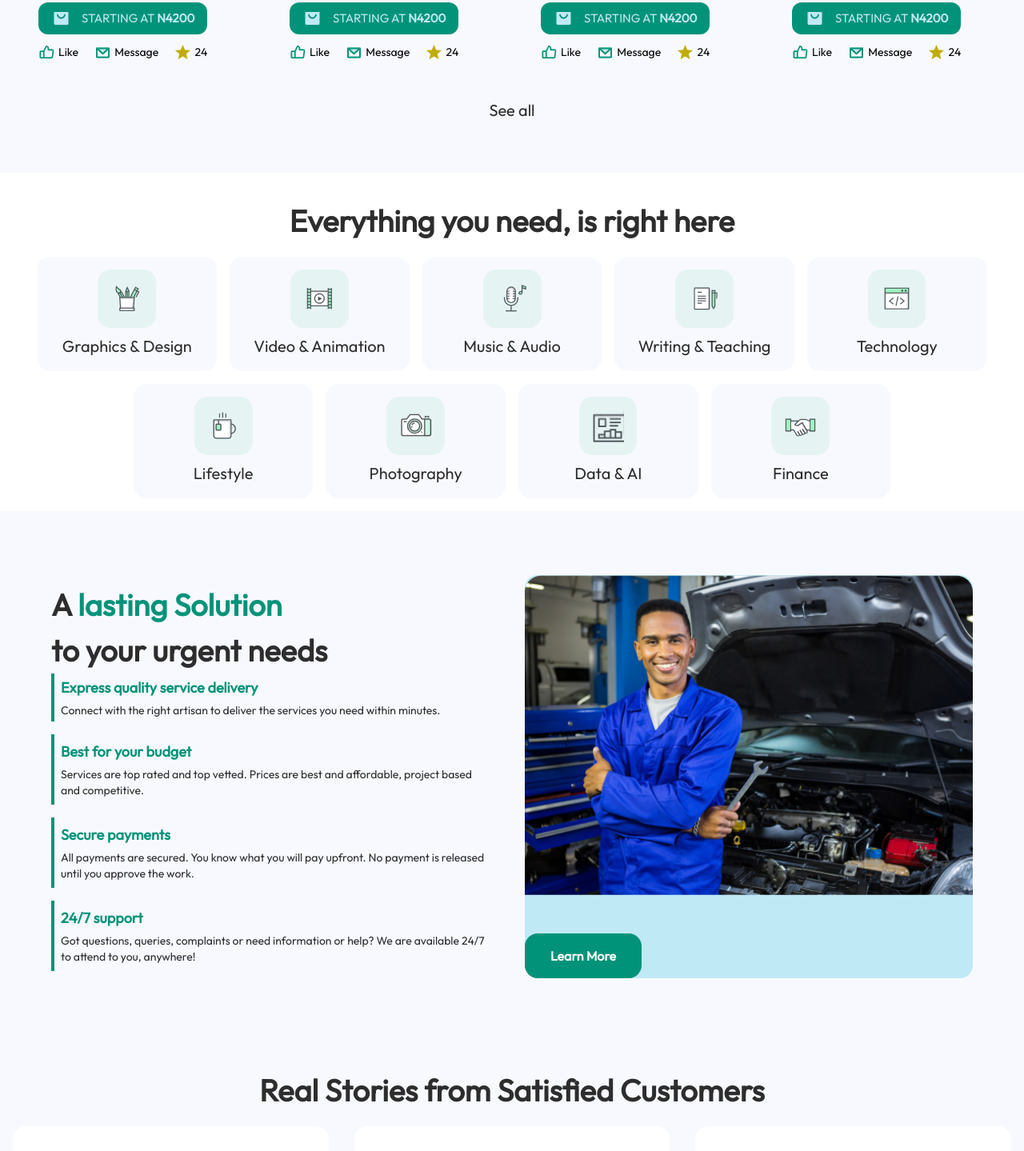
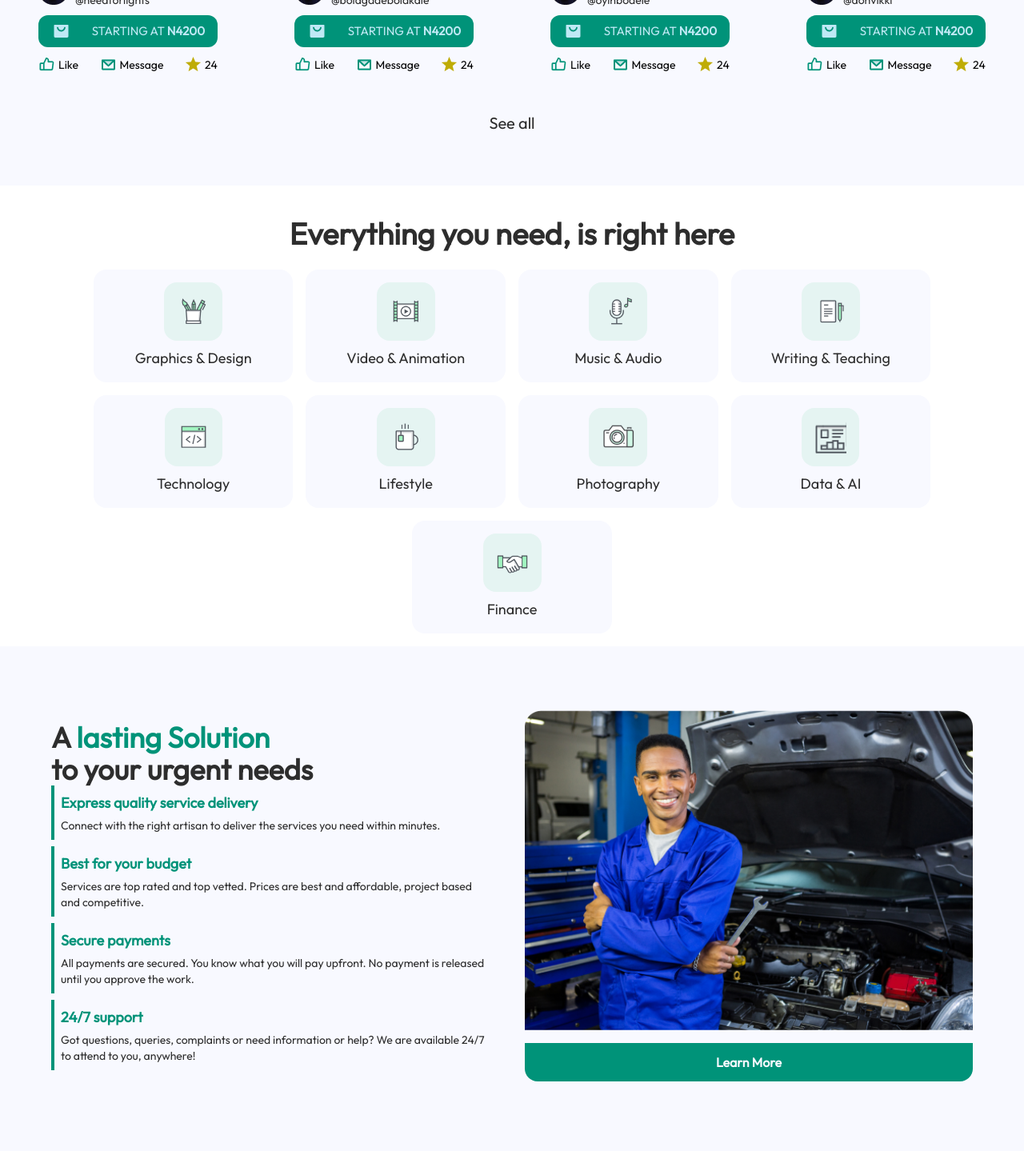
Before and after one commit to adeleke-code/helpmeet-landing-page, a React (Create React App) app: page / in a window 1280 px wide. Shown: the part 1330-2769 px from the top of the page at 80% size. Built offline with nearby package versions, Linux system fonts and the light colour scheme.

Commit message:
style: Refactor component width size

```diff
--- a/src/components/About.tsx
+++ b/src/components/About.tsx
@@ -1,54 +1,52 @@
-import React from "react";
-import Button from "./Button";
 import smilingMechanic from "../assets/smiling-mechanic.png";
 
 function About() {
   return (
-    <section className="h-full">
-      <div className="max-w-7xl mx-auto my-8 p-4">
+    <section className="h-full w-full xl:max-w-7xl xl:mx-auto">
+      <div className="my-8 p-4">
         <div className="flex flex-col md:flex-row items-center justify-center gap-8 lg:mx-12">
           <div className="w-full md:w-1/2 flex flex-col justify-center text-[#2D2D2D]">
-            <h3 className="text-[26px] lg:text-[38px] font-bold ">
+            <h3 className="text-[23px] lg:text-3xl xl:text-4xl font-bold ">
               A <span className="text-[#009379]">lasting Solution</span>
               <br /> to your urgent needs
             </h3>
 
-            <div className="space-y-4">
-              <div className="border-l-4 border-l-[#009379] px-2 py-1 space-y-1">
-                <h4 className="text-base lg:text-lg text-[#009379] font-semibold">
+            <div className="space-y-2">
+              <div className="border-l-4 border-l-[#009379] px-2 space-y-1 lg:p-2">
+                <h4 className="text-base xl:text-lg text-[#009379] font-semibold">
                   Express quality service delivery
                 </h4>
-                <p className="text-xs lg:text-sm">
+                <p className="text-xs xl:text-sm">
                   Connect with the right artisan to deliver the services you
                   need within minutes.
                 </p>
               </div>
 
-              <div className="border-l-4 border-l-[#009379] p-2 space-y-1">
-                <h4 className="text-base lg:text-lg text-[#009379] font-semibold">
+              <div className="border-l-4 border-l-[#009379] px-2 space-y-1 lg:p-2">
+                <h4 className="text-base xl:text-lg text-[#009379] font-semibold">
                   Best for your budget
                 </h4>
-                <p className="text-xs lg:text-sm">
+                <p className="text-xs xl:text-sm">
                   Services are top rated and top vetted. Prices are best and
                   affordable, project based and competitive.
                 </p>
               </div>
 
-              <div className="border-l-4 border-l-[#009379] p-2 space-y-1">
-                <h4 className="text-base lg:text-lg text-[#009379] font-semibold">
+              <div className="border-l-4 border-l-[#009379] px-2 space-y-1 lg:p-2">
+                <h4 className="text-base xl:text-lg text-[#009379] font-semibold">
                   Secure payments
                 </h4>
-                <p className="text-xs lg:text-sm">
+                <p className="text-xs xl:text-sm">
                   All payments are secured. You know what you will pay upfront.
                   No payment is released until you approve the work.
                 </p>
               </div>
 
-              <div className="border-l-4 border-l-[#009379] p-2 space-y-1">
-                <h4 className="text-base lg:text-lg text-[#009379] font-semibold">
+              <div className="border-l-4 border-l-[#009379] px-2 space-y-1 lg:p-2">
+                <h4 className="text-base xl:text-lg text-[#009379] font-semibold">
                   24/7 support
                 </h4>
-                <p className="text-xs lg:text-sm">
+                <p className="text-xs xl:text-sm">
                   Got questions, queries, complaints or need information or
                   help? We are available 24/7 to attend to you, anywhere!
                 </p>
@@ -56,14 +54,18 @@ function About() {
             </div>
           </div>
 
-          <div className="w-full md:w-1/2 bg-[#BFE9F5] rounded-2xl space-y-12">
+          <div className="w-full md:w-1/2 rounded-t-2xl space-y-4">
             <img
               src={smilingMechanic}
               alt="Smiling mechanic with arms crossed holding a spanner"
               className="w-full"
             />
 
-            <Button label="Learn More" primary extraLarge />
+            {/* <Button label="Learn More" primary extraLarge /> */}
+
+            <button className="w-full bg-[#009379] text-[#F8F9FF] rounded-b-2xl py-3 font-semibold">
+              Learn More
+            </button>
           </div>
         </div>
       </div>
--- a/src/components/ArtisansSection.tsx
+++ b/src/components/ArtisansSection.tsx
@@ -10,12 +10,12 @@ function ArtisansSection() {
   const newArtisans = artisans.slice(0, 8);
 
   return (
-    <section className="h-full pb-8">
-      <div className="max-w-7xl mx-auto p-2 lg:p-4 my-8 grid grid-cols-2 md:grid-cols-4 gap-y-8 gap-2">
+    <section className="h-full w-full xl:max-w-7xl xl:mx-auto pb-8">
+      <div className="p-4 my-8 grid grid-cols-1 md:grid-cols-3 lg:grid-cols-3 xl:grid-cols-4 gap-y-8 gap-2 md:gap-4 lg:gap-8">
         {newArtisans.map((artisan) => (
           <div
             key={artisan.coverImage}
-            className="lg:w-[90%] rounded-t-xl space-y-2"
+            className="w-full rounded-t-xl space-y-2"
           >
             <img
               src={artisan.coverImage}
--- a/src/components/Banner.tsx
+++ b/src/components/Banner.tsx
@@ -1,12 +1,10 @@
-import React from "react";
-import banner from "../assets/banner-image.png";
-import Button from "./Button";
+import banner from "../assets/banner-img.png";
 
 function Banner() {
   return (
-    <section className="h-full">
-      <div className="max-w-7xl mx-auto pt-4 md:pt-0 px-4 md:px-12 md:my-8 bg-[#FCDDEC] flex flex-col md:flex-row">
-        <div className="md:w-1/2 md:py-4 lg:py-20 space-y-6 text-[#2D2D2D]">
+    <section className="h-full w-full xl:max-w-7xl xl:mx-auto ">
+      <div className="pt-4 md:pt-0 px-4 md:px-12 md:my-8 bg-[#2C1618] flex flex-col md:flex-row items-center">
+        <div className="md:w-1/2 md:py-4 xl:py-20 space-y-6 text-[#F8F9FF]">
           <h4 className="text-[26px] lg:text-[38px] font-bold ">
             Tell us what you do, get
             <br /> clients anywhere!
@@ -15,11 +13,13 @@ function Banner() {
             Break limits and explore the endless possibilities
           </p>
 
-          <Button label="Join Helpmeet" primary extraLarge />
+          <button className="bg-[#009379] text-[#F8F9FF] py-3 px-8 rounded-2xl">
+            Join HelpMeet
+          </button>
         </div>
 
-        <div className="md:w-1/2">
-          <img src={banner} alt="" />
+        <div className="md:w-1/2 h-full">
+          <img src={banner} alt="Lady holding a xesophone" />
         </div>
       </div>
     </section>
--- a/src/components/Crafts.tsx
+++ b/src/components/Crafts.tsx
@@ -4,11 +4,11 @@ import crafts from "../data/crafts";
 function Crafts() {
   return (
     <section className="h-full w-full border-b-gray-500 border-b-2">
-      <div className="max-w-7xl mx-auto py-2 flex gap-2 flex-wrap items-center justify-center ">
+      <div className="w-full xl:max-w-7xl xl:mx-auto py-2 flex gap-2 flex-wrap items-center justify-center">
         {crafts.map((craft) => (
           <span
             key={craft.icon}
-            className="border border-[#E5F4F2] rounded-full flex gap-1 items-center justify-center flex-row p-2 text-[#2D2D2D] md:text-lg hover:bg-[#E5F4F2] hover:border-[#009379]"
+            className="border border-[#E5F4F2] rounded-full flex gap-1 items-center justify-center flex-row p-2 text-[#2D2D2D] md:text-base xl:text-lg hover:bg-[#E5F4F2] hover:border-[#009379]"
           >
             <img src={craft.icon} alt={craft.name} />
             {craft.name}
--- a/src/components/Features.tsx
+++ b/src/components/Features.tsx
@@ -1,10 +1,9 @@
-import React from "react";
 import features from "../data/features";
 
 function Features() {
   return (
-    <section className="h-full py-8">
-      <div className="max-w-7xl mx-auto p-4 bg-white">
+    <section className="h-full w-full xl:max-w-7xl xl:mx-auto py-8">
+      <div className="p-4 bg-white">
         <h2 className="text-center text-[26px] md:text-[38px] text-[#2D2D2D] font-bold py-4">
           Everything you need, is right here
         </h2>
@@ -13,12 +12,12 @@ function Features() {
           {features.map((feature) => (
             <div
               key={feature.icon}
-              className="p-2 md:p-4 bg-[#F8F9FF] w-[48%] md:w-[30%] lg:w-[18%] flex flex-col items-center justify-center gap-2 rounded-2xl"
+              className="p-2 md:p-4 bg-[#F8F9FF] w-[48%] md:w-[30%] lg:w-[20%] flex flex-col items-center justify-center gap-2 rounded-2xl"
             >
               <div className="rounded-2xl bg-[#E5F4F2] p-4">
                 <img src={feature.icon} alt={feature.name} />
               </div>
-              <p className="text-[14px] md:text-[20px] text-[#2D2D2D]">
+              <p className="text-sm md:text-base xl:text-lg text-[#2D2D2D]">
                 {feature.name}
               </p>
             </div>
--- a/src/components/Testimonials.tsx
+++ b/src/components/Testimonials.tsx
@@ -3,15 +3,18 @@ import testimonials from "../data/testimonials";
 
 function Testimonials() {
   return (
-    <section className="h-full py-8">
-      <div className="max-w-7xl mx-auto p-4">
+    <section className="h-full w-full xl:max-w-7xl xl:mx-auto py-8">
+      <div className="p-4">
         <h2 className="text-center text-[26px] md:text-[38px] text-[#2D2D2D] font-bold py-4">
           Real Stories from Satisfied Customers
         </h2>
 
         <div className="grid grid-cols-1 md:grid-cols-3 gap-4 lg:gap-8">
-          {testimonials.map((testimonial) => (
-            <div className="bg-white rounded-2xl flex flex-col items-center text-center p-4 lg:p-8 gap-4">
+          {testimonials.map((testimonial, index) => (
+            <div
+              key={index}
+              className="bg-white rounded-2xl flex flex-col items-center text-center p-4 lg:p-8 gap-4"
+            >
               <img src={testimonial.avatar} alt={testimonial.name} />
               <div>
                 <p className="text-[20px] text-[#111827] font-semibold">
```
